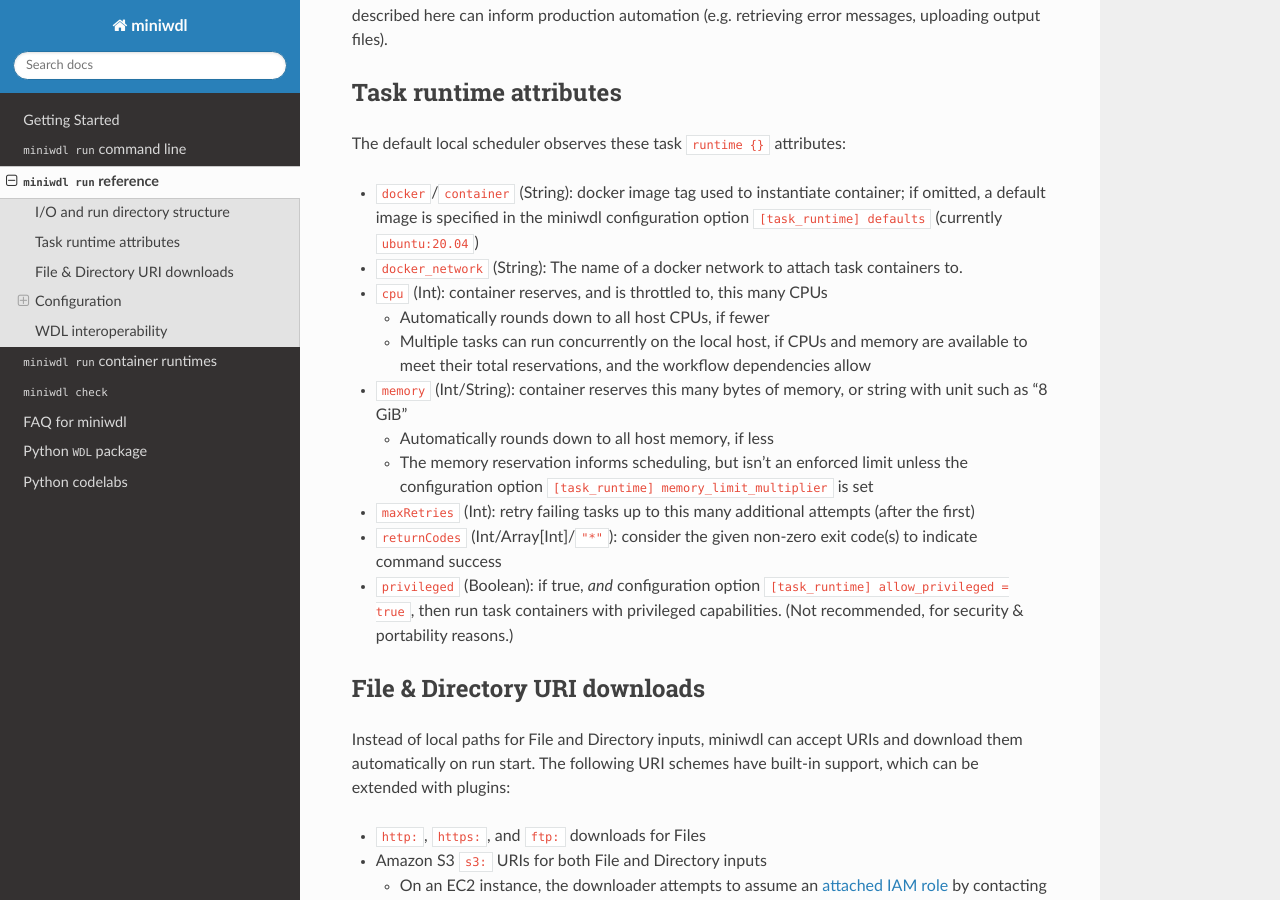
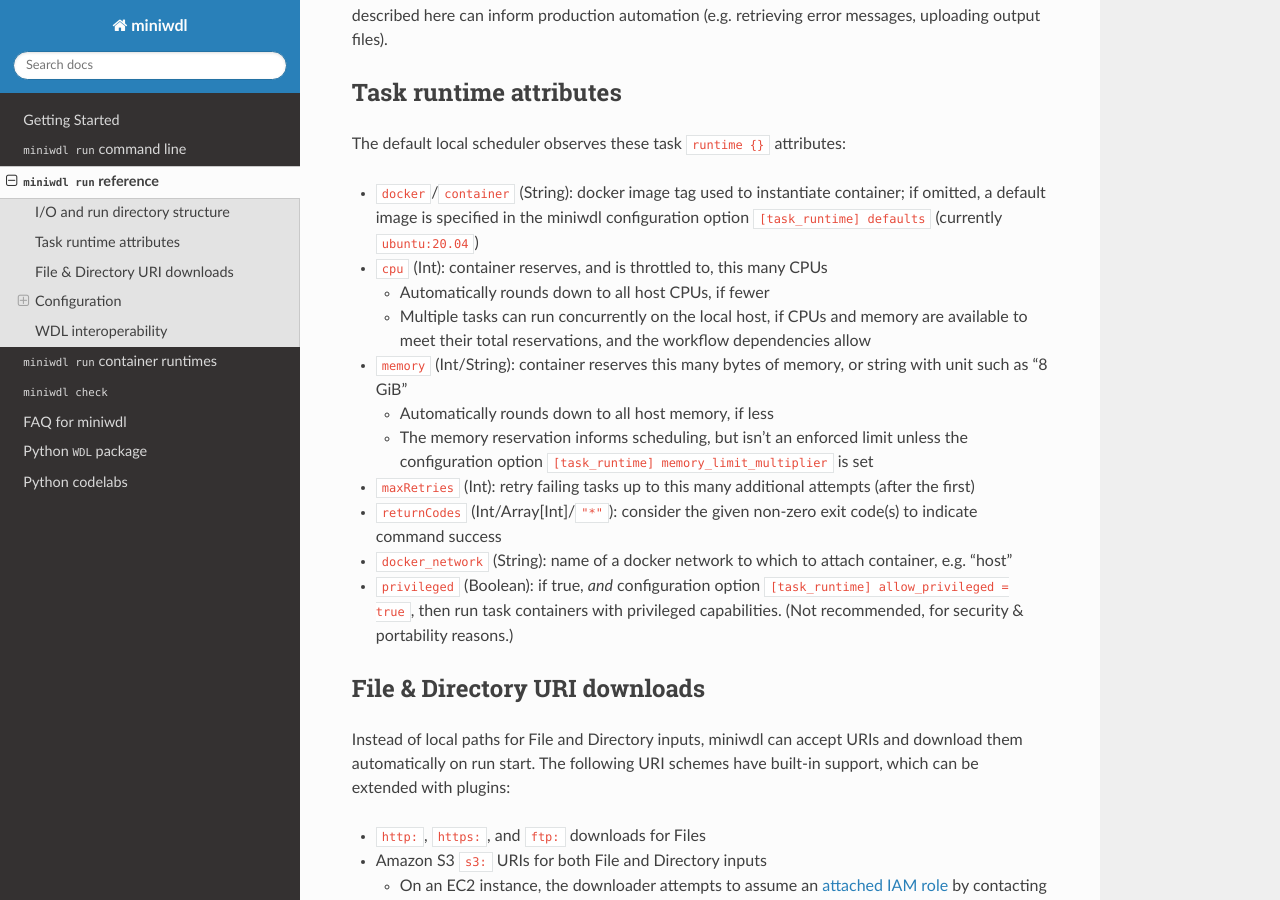
Before and after one commit to chanzuckerberg/miniwdl, a Sphinx documentation site: the page built from docs/runner_reference.md, in a window 1280 px wide and 900 px high, scrolled down 1341 px. Built offline with Sphinx 7.4.7 and the Read the Docs theme 2.0.0, drawn with Linux system fonts in a browser that asks for light colours; pages that are not in the unit, such as notebooks, are missing from menus.

Commit message:
mention "host" as an example docker_network

```diff
--- a/docs/runner_reference.md
+++ b/docs/runner_reference.md
@@ -38,7 +38,6 @@
 The default local scheduler observes these task `runtime {}` attributes:
 
 * `docker`/`container` (String): docker image tag used to instantiate container; if omitted, a default image is specified in the miniwdl configuration option `[task_runtime] defaults` (currently `ubuntu:20.04`)
-* `docker_network` (String): The name of a docker network to attach task containers to.
 * `cpu` (Int): container reserves, and is throttled to, this many CPUs
   * Automatically rounds down to all host CPUs, if fewer
   * Multiple tasks can run concurrently on the local host, if CPUs and memory are available to meet their total reservations, and the workflow dependencies allow
@@ -47,6 +46,7 @@
   * The memory reservation informs scheduling, but isn't an enforced limit unless the configuration option `[task_runtime] memory_limit_multiplier` is set
 * `maxRetries` (Int): retry failing tasks up to this many additional attempts (after the first)
 * `returnCodes` (Int/Array[Int]/`"*"`): consider the given non-zero exit code(s) to indicate command success
+* `docker_network` (String): name of a docker network to which to attach container, e.g. "host"
 * `privileged` (Boolean): if true, *and* configuration option `[task_runtime] allow_privileged = true`, then run task containers with privileged capabilities. (Not recommended, for security & portability reasons.)
 
 ## File & Directory URI downloads
```
